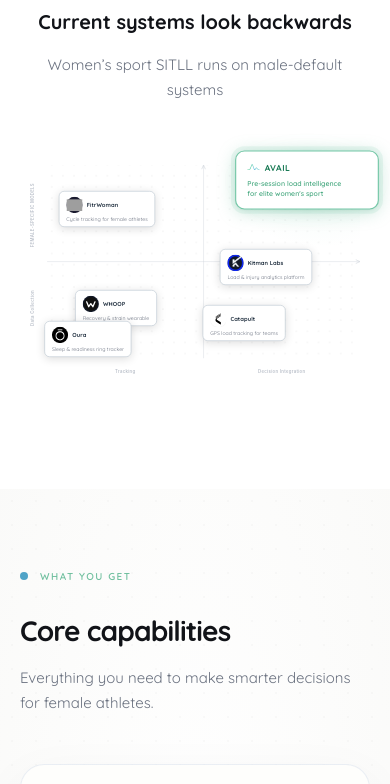
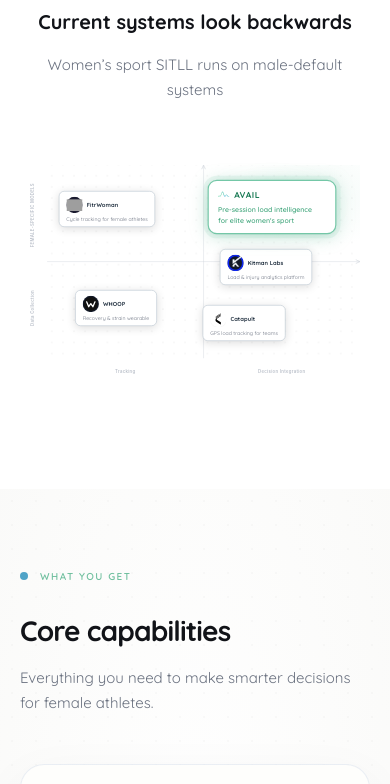
Before and after one commit to AvailHQ/Avail, a React (Vite) app: page / in a window 390 px wide. Shown: the part 980-1764 px from the top of the page. Built offline with nearby package versions, Linux system fonts and the light colour scheme; grey boxes are pictures that could not be loaded; a web font is replaced by a local one.

Commit message:
update responsiveness in phone

```diff
--- a/src/components/FAQSection.tsx
+++ b/src/components/FAQSection.tsx
@@ -100,7 +100,7 @@
             {String(index + 1).padStart(2, "0")}
           </span>
           <span
-            className="text-fluid-lg font-semibold leading-snug tracking-[-0.01em] transition-colors duration-150"
+            className="text-[0.9rem] font-semibold leading-snug tracking-[-0.01em] transition-colors duration-150 md:text-fluid-lg"
             style={{ color: open ? "#111318" : "#374151" }}
           >
             {q}
@@ -145,7 +145,7 @@
               {a.map((para, i) => (
                 <p
                   key={i}
-                  className="text-fluid-md leading-[1.72] text-[#6B7280]"
+                  className="text-[0.78rem] leading-[1.58] text-[#6B7280] md:text-fluid-md md:leading-[1.72]"
                 >
                   {para}
                 </p>
--- a/src/components/ProblemSection.tsx
+++ b/src/components/ProblemSection.tsx
@@ -112,6 +112,77 @@
     left: `${(((ML + mx * MW) / VW) * 100).toFixed(2)}%`,
     top: `${(((MT + (1 - my) * MH) / VH) * 100).toFixed(2)}%`,
   };
+}
+
+function AvailMatrixCard({
+  hovered,
+  compact = false,
+}: {
+  hovered: boolean;
+  compact?: boolean;
+}) {
+  return (
+    <>
+      <div
+        className="absolute -inset-[20px] rounded-[28px] pointer-events-none"
+        style={{
+          background:
+            "radial-gradient(ellipse, rgba(116,199,167,0.18) 0%, transparent 65%)",
+          filter: "blur(14px)",
+        }}
+      />
+      <div
+        className="absolute -inset-[6px] rounded-[20px] pointer-events-none"
+        style={{
+          background:
+            "radial-gradient(ellipse, rgba(116,199,167,0.30) 0%, transparent 70%)",
+          filter: "blur(5px)",
+        }}
+      />
+      <motion.div
+        animate={
+          hovered
+            ? {
+                scale: 1.025,
+                y: -5,
+                boxShadow:
+                  "0 10px 34px rgba(111,191,158,0.42), 0 0 0 7px rgba(116,199,167,0.13), 0 1px 4px rgba(0,0,0,0.06)",
+              }
+            : {
+                scale: 1,
+                y: 0,
+                boxShadow:
+                  "0 4px 30px rgba(111,191,158,0.40), 0 0 0 7px rgba(116,199,167,0.13), 0 1px 4px rgba(0,0,0,0.06)",
+              }
+        }
+        transition={{ duration: 0.045, ease: "linear" }}
+        className="relative bg-white rounded-[16px] cursor-default"
+        style={{
+          width: compact ? 222 : 248,
+          padding: compact ? "13px 16px" : "16px 19px",
+          border: "2px solid #74c7a7",
+        }}
+      >
+        <div className="flex items-center gap-[8px] mb-[8px]">
+          <img
+            src="/figure/logo.svg"
+            alt=""
+            className="flex-shrink-0"
+            style={{ width: compact ? 20 : 22, height: compact ? 20 : 22 }}
+            aria-hidden="true"
+          />
+          <span className="text-fluid-lg font-bold text-[#1A7A55] tracking-[0.06em] leading-none">
+            AVAIL
+          </span>
+        </div>
+        <p className="text-fluid-sm font-semibold leading-[1.5] text-[#4aaa82]">
+          Pre-session load intelligence
+          <br />
+          for elite women's sport
+        </p>
+      </motion.div>
+    </>
+  );
 }
 
 const COMPETITORS: Competitor[] = [
@@ -331,7 +402,7 @@
           {COMPETITORS.map(({ name, Icon, mx, my, desc }, i) => (
             <motion.div
               key={name}
-              className="absolute z-10"
+              className={`absolute z-10 ${name === "Oura" ? "hidden sm:block" : ""}`}
               style={pos(mx, my)}
               initial={{ opacity: 0, scale: 0.72 }}
               whileInView={{ opacity: 1, scale: 1 }}
@@ -386,7 +457,7 @@
           ))}
 
           <motion.div
-            className="absolute z-20"
+            className="absolute z-20 hidden sm:block"
             style={pos(0.83, 0.92)}
             initial={{ opacity: 0, scale: 0.6 }}
             whileInView={{ opacity: 1, scale: 1 }}
@@ -402,64 +473,28 @@
             }}
           >
             <div className="-translate-x-1/2 -translate-y-1/2 scale-[var(--matrix-card-scale)] origin-center">
-              <div
-                className="absolute -inset-[20px] rounded-[28px] pointer-events-none"
-                style={{
-                  background:
-                    "radial-gradient(ellipse, rgba(116,199,167,0.18) 0%, transparent 65%)",
-                  filter: "blur(14px)",
-                }}
-              />
-              <div
-                className="absolute -inset-[6px] rounded-[20px] pointer-events-none"
-                style={{
-                  background:
-                    "radial-gradient(ellipse, rgba(116,199,167,0.30) 0%, transparent 70%)",
-                  filter: "blur(5px)",
-                }}
-              />
-              <motion.div
-                animate={
-                  hoveredCard === "AVAIL"
-                    ? {
-                        scale: 1.025,
-                        y: -5,
-                        boxShadow:
-                          "0 10px 34px rgba(111,191,158,0.42), 0 0 0 7px rgba(116,199,167,0.13), 0 1px 4px rgba(0,0,0,0.06)",
-                      }
-                    : {
-                        scale: 1,
-                        y: 0,
-                        boxShadow:
-                          "0 4px 30px rgba(111,191,158,0.40), 0 0 0 7px rgba(116,199,167,0.13), 0 1px 4px rgba(0,0,0,0.06)",
-                      }
-                }
-                transition={{ duration: 0.045, ease: "linear" }}
-                className="relative bg-white rounded-[16px] cursor-default"
-                style={{
-                  width: 248,
-                  padding: "16px 19px",
-                  border: "2px solid #74c7a7",
-                }}
-              >
-                <div className="flex items-center gap-[8px] mb-[8px]">
-                  <img
-                    src="/figure/logo.svg"
-                    alt=""
-                    className="flex-shrink-0"
-                    style={{ width: 22, height: 22 }}
-                    aria-hidden="true"
-                  />
-                  <span className="text-fluid-lg font-bold text-[#1A7A55] tracking-[0.06em] leading-none">
-                    AVAIL
-                  </span>
-                </div>
-                <p className="text-fluid-sm font-semibold leading-[1.5] text-[#4aaa82]">
-                  Pre-session load intelligence
-                  <br />
-                  for elite women's sport
-                </p>
-              </motion.div>
+              <AvailMatrixCard hovered={hoveredCard === "AVAIL"} />
+            </div>
+          </motion.div>
+
+          <motion.div
+            className="absolute z-20 sm:hidden"
+            style={pos(0.72, 0.78)}
+            initial={{ opacity: 0, scale: 0.7 }}
+            whileInView={{ opacity: 1, scale: 1 }}
+            viewport={{ once: true, margin: "-60px" }}
+            transition={{ duration: 0.5, ease: [0.22, 1, 0.36, 1], delay: 0.3 }}
+            onMouseEnter={() => {
+              setHoveredCard("AVAIL");
+              setActiveAxes(getAxes(0.72, 0.78));
+            }}
+            onMouseLeave={() => {
+              setHoveredCard(null);
+              setActiveAxes(null);
+            }}
+          >
+            <div className="-translate-x-1/2 -translate-y-1/2 scale-[var(--matrix-card-scale)] origin-center">
+              <AvailMatrixCard hovered={hoveredCard === "AVAIL"} compact />
             </div>
           </motion.div>
         </motion.div>
--- a/src/pages/HowItWorksPage.tsx
+++ b/src/pages/HowItWorksPage.tsx
@@ -356,7 +356,7 @@
   return (
     <div className="relative mt-12 hero:hidden">
       <svg
-        className="absolute left-4 top-0 h-full w-10 overflow-visible"
+        className="pointer-events-none absolute left-8 top-0 z-20 h-full w-10 overflow-visible"
         viewBox="0 0 44 980"
         preserveAspectRatio="none"
         aria-hidden="true"
@@ -403,13 +403,13 @@
           strokeWidth="2.5"
         />
       </svg>
-      <div className="space-y-5 pl-14">
+      <div className="relative z-10 space-y-5 pl-14">
         {PIPELINE_STAGES.map((stage) => (
           <div
             key={stage.number}
             className="relative rounded-[22px] border border-slate-200/75 bg-white/86 p-5 shadow-[0_16px_44px_rgba(15,23,42,0.06)] backdrop-blur-xl"
           >
-            <span className="absolute -left-[2.35rem] top-7 h-4 w-4 rounded-full border-[3px] border-[#FEFEFC] bg-[#4FA3C7] shadow-[0_0_18px_rgba(79,163,199,0.42)]" />
+            <span className="absolute left-0 top-1/2 z-30 h-4 w-4 -translate-x-1/2 -translate-y-1/2 rounded-full border-[3px] border-[#FEFEFC] bg-[#4FA3C7] shadow-[0_0_18px_rgba(79,163,199,0.42)]" />
             <p className="text-[0.66rem] font-bold uppercase tracking-[0.16em] text-[#4FA3C7]">
               {stage.eyebrow}
             </p>
```
